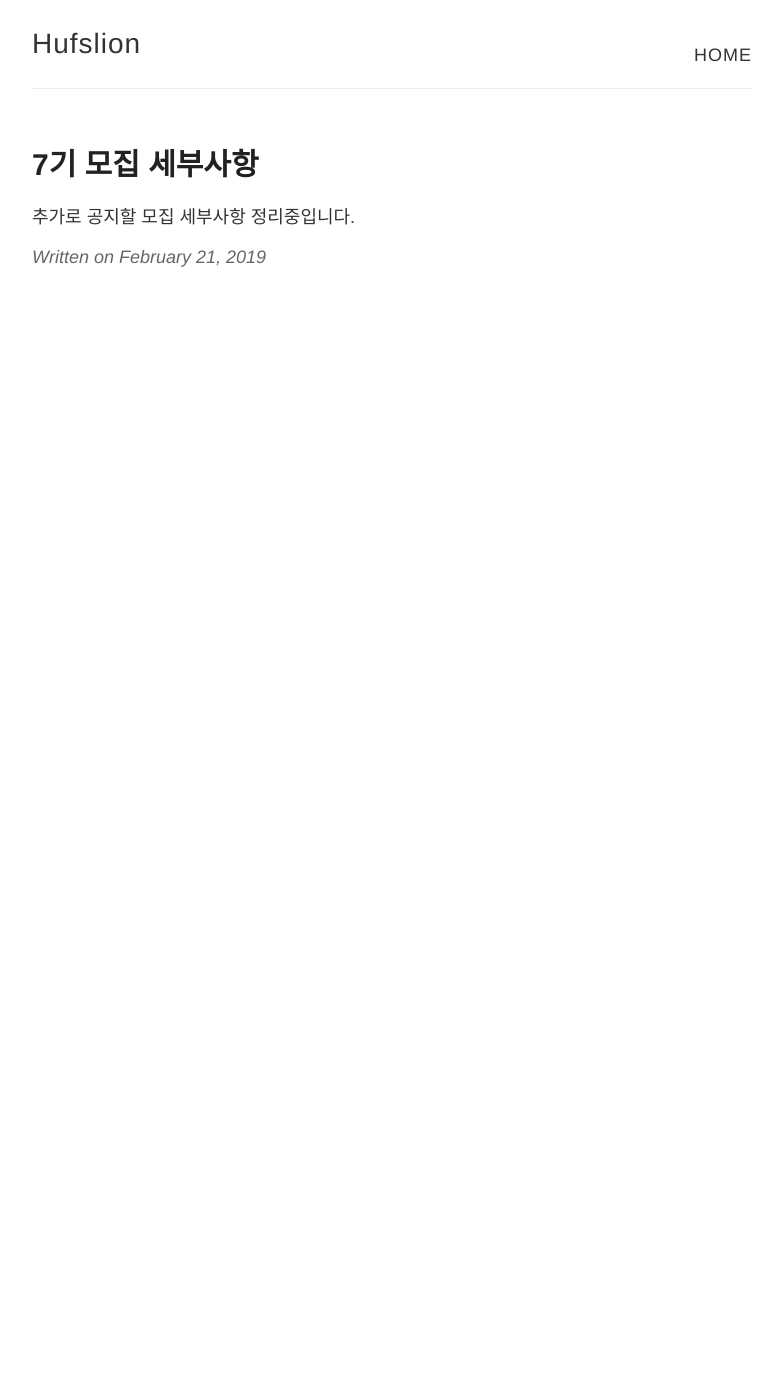
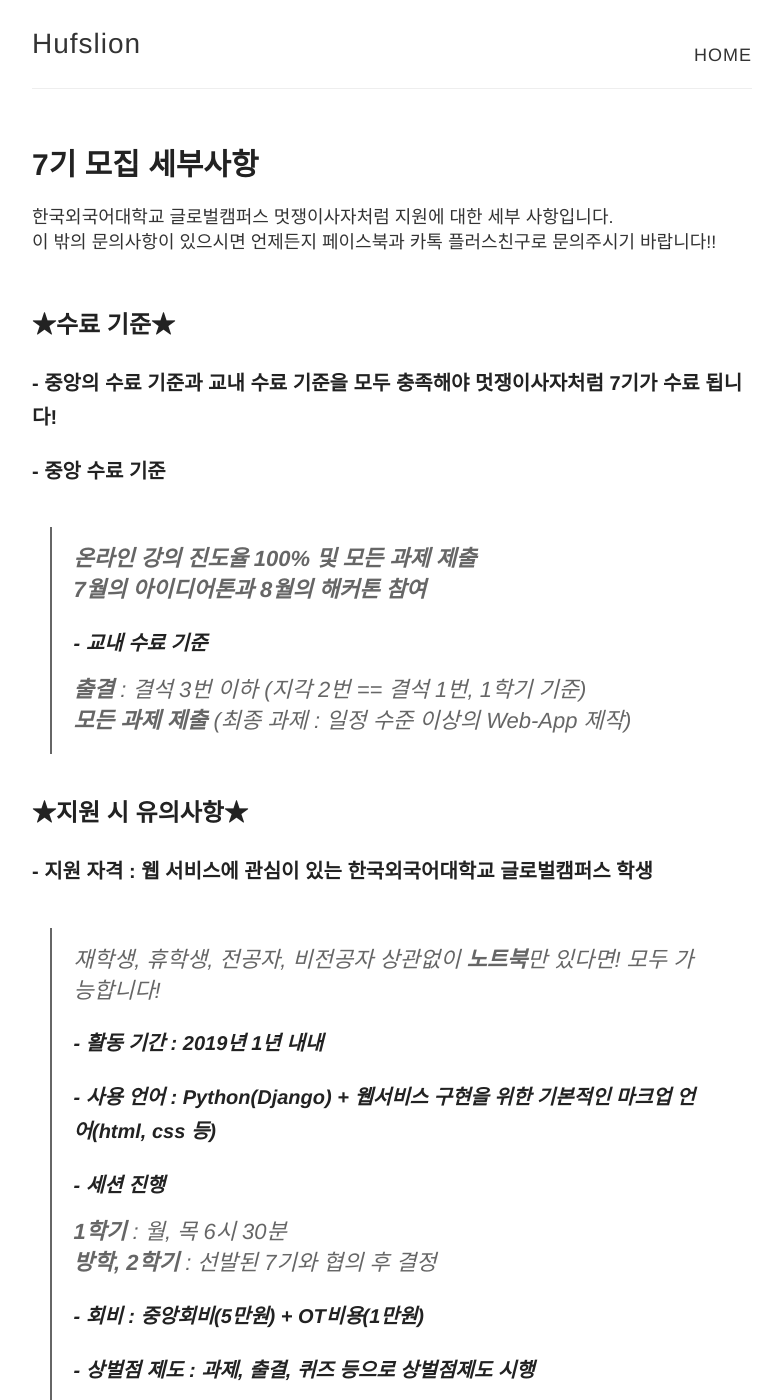
Before and after one commit to hyojin17/hufslion.github.io, a Jekyll site: the page built from _posts/notice/2019-2-21-7th_detailContent.md, in a window 1280 px wide and 1400 px high. Shown: the whole window, without its empty margins (248-1030 px from the left). Built offline with Jekyll 4.4.1, drawn with Linux system fonts in a browser that asks for light colours; some of the changed text lies outside the part shown.

Commit message:
일단 한 번 바꿔볼게요!!
마크다운은 처음이라...ㅎㅎ...일단 써봤는데 테스트입니다!!

```diff
--- a/_posts/notice/2019-2-21-7th_detailContent.md
+++ b/_posts/notice/2019-2-21-7th_detailContent.md
@@ -4,7 +4,49 @@
 category: notice
 ---
 
-추가로 공지할 모집 세부사항 정리중입니다.
+한국외국어대학교 글로벌캠퍼스 멋쟁이사자처럼 지원에 대한 세부 사항입니다.<br>
+이 밖의 문의사항이 있으시면 언제든지 페이스북과 카톡 플러스친구로 문의주시기 바랍니다!!
+<br><br>
+
+## ★수료 기준★
+### - 중앙의 수료 기준과 교내 수료 기준을 모두 충족해야 멋쟁이사자처럼 7기가 수료 됩니다!
+### - 중앙 수료 기준
+   > **온라인 강의 진도율 100% 및 모든 과제 제출<br>
+   > 7월의 아이디어톤과 8월의 해커톤 참여**
+### - 교내 수료 기준
+   > **출결** : 결석 3번 이하 (지각 2번 == 결석 1번, 1학기 기준)<br>
+   > **모든 과제 제출** (최종 과제 : 일정 수준 이상의 Web-App 제작)
+<br>
+
+## ★지원 시 유의사항★
+### - **지원 자격**  : 웹 서비스에 관심이 있는 한국외국어대학교 글로벌캠퍼스 학생
+   > 재학생, 휴학생, 전공자, 비전공자 상관없이 **노트북**만 있다면! 모두 가능합니다!
+### - **활동 기간**  : 2019년 1년 내내
+### - **사용 언어**  : Python(Django) + 웹서비스 구현을 위한 기본적인 마크업 언어(html, css 등)
+### - **세션 진행**
+   > **1학기** : 월, 목 6시 30분<br>
+   > **방학, 2학기** : 선발된 7기와 협의 후 결정
+### - **회비**  : 중앙회비(5만원) + OT비용(1만원)
+### - **상벌점 제도**  : 과제, 출결, 퀴즈 등으로 상벌점제도 시행
+### - **OT**
+   > **학교 OT** : 3월 14일(목) 저녁 6시 30분<br>
+   > **전체 OT** : 3월 16일(토) 오후 2시~4시, 서울 시립대 대강당
+<br>
+
+## ★Q&A★
+![7기모집카드뉴스1](https://user-images.githubusercontent.com/37537330/53237040-159e2680-36d9-11e9-8bed-55cc5d44d390.png)
+![7기모집카드뉴스1]([https://user-images.githubusercontent.com/37537330/53237041-159e2680-36d9-11e9-9457-8e962795e5b9.png)
+![7기모집카드뉴스1](https://user-images.githubusercontent.com/37537330/53237042-159e2680-36d9-11e9-8dd6-de053ec569d6.png)
+![7기모집카드뉴스1](https://user-images.githubusercontent.com/37537330/53237043-1636bd00-36d9-11e9-8b43-ad822914d712.png)
+![7기모집카드뉴스1](https://user-images.githubusercontent.com/37537330/53237044-1636bd00-36d9-11e9-98a4-72a59aa23f75.png)
+![7기모집카드뉴스1](https://user-images.githubusercontent.com/37537330/53237045-16cf5380-36d9-11e9-8562-9e4386a9b7a0.png)
+![7기모집카드뉴스1](https://user-images.githubusercontent.com/37537330/53237046-16cf5380-36d9-11e9-8a08-b5a2c12e2a0d.png)
+![7기모집카드뉴스1](https://user-images.githubusercontent.com/37537330/53237039-15059000-36d9-11e9-9d20-f4e0ad98f12a.png)
+
+
+
+
+
 <!--
 ![123](https://user-images.githubusercontent.com/26536985/53106322-21250c80-3576-11e9-80e6-d5bc0b6a8f90.png)
 -->
```
